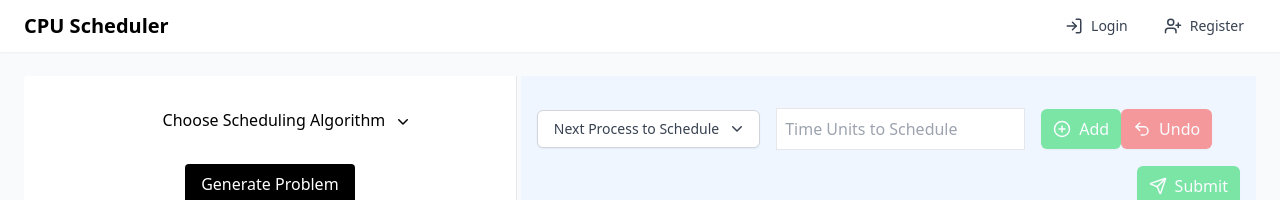
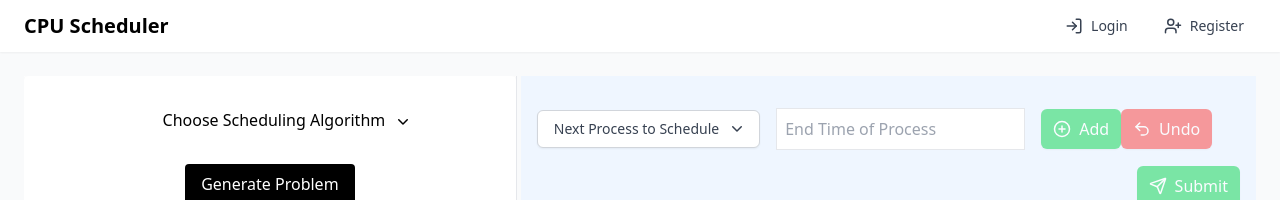
Before and after one commit to ziad40/animatica, a React (Vite) app: page / in a window 1280 px wide. Shown: the top 200 px of the page. Built offline with nearby package versions, Linux system fonts and the light colour scheme.

Commit message:
user set process end time not execution time

```diff
--- a/src/components/layout/Playground.jsx
+++ b/src/components/layout/Playground.jsx
@@ -13,7 +13,8 @@ import { useOverlay } from "@/context/OverlayContextCard";
 
 const Playground = ({ problem , scheduledProcesses, setScheduledProcesses, currentProblemId, setCurrentProblemId, submitted, setSubmitted}) => {
   const [nextProcess, setNextProcess] = useState(null);
-  const [nextTimeUnit, setNextTimeUnit] = useState(null);
+  const [nextEndTimeUnit, setNextEndTimeUnit] = useState(null);
+  const [currentTime, setCurrentTime] = useState([0]);
   const [waitingTimes, setWaitingTimes] = useState({});
   const [operations, setOperations] = useState({});
   const [averageWaitingTime, setaverageWaitingTime] = useState(null);
@@ -24,23 +25,25 @@ const Playground = ({ problem , scheduledProcesses, setScheduledProcesses, curre
 
 
   const handleAddProcess = () =>{
-    const parsed = parseInt(nextTimeUnit, 10);
-    if (nextProcess !== null && !Number.isNaN(parsed)) {
+    const parsed = parseInt(nextEndTimeUnit, 10);
+    if (nextProcess !== null && !Number.isNaN(parsed) && parsed > currentTime[currentTime.length-1]) {
       const newScheduled = [
         ...scheduledProcesses,
-        { processId: nextProcess, timeUnits: parsed },
+        { processId: nextProcess, timeUnits: parsed - currentTime[currentTime.length-1] },
       ];
       setScheduledProcesses(newScheduled);
-      // log the new array (no async surprise)
-      // optionally reset selection
+      // reset selection
       setNextProcess(null);
-      setNextTimeUnit(null);
+      setNextEndTimeUnit(null);
+      setCurrentTime (prev => [...prev, parsed]);
     }
   }
   const handleUndo = () =>{
     if (scheduledProcesses.length > 0){
         const newScheduled = scheduledProcesses.slice(0, -1);
         setScheduledProcesses(newScheduled);
+        const newCurrentTime = currentTime.slice(0, -1);
+        setCurrentTime(newCurrentTime);
     }
   }
 
@@ -94,16 +97,16 @@ const Playground = ({ problem , scheduledProcesses, setScheduledProcesses, curre
         />
         <NumberInput
           onSelect={(value) => {
-            setNextTimeUnit(value);
+            setNextEndTimeUnit(value);
           }}
-          value={nextTimeUnit ?? ''}
-          placeholder="Time Units to Schedule"
+          value={nextEndTimeUnit ?? ''}
+          placeholder="End Time of Process"
         />
 
         {/* Add button - compute new array first so console shows updated value immediately */}
         <ActionButton
           variant="green"
-          disabled={nextProcess === null || nextTimeUnit === null || nextTimeUnit === '' || Number.isNaN(parseInt(nextTimeUnit, 10))}
+          disabled={nextProcess === null || nextEndTimeUnit === null || nextEndTimeUnit === '' || Number.isNaN(parseInt(nextEndTimeUnit, 10)) || parseInt(nextEndTimeUnit, 10) <= currentTime[currentTime.length-1]}
           onClick={handleAddProcess}
           title="Add next process"
         >
```
